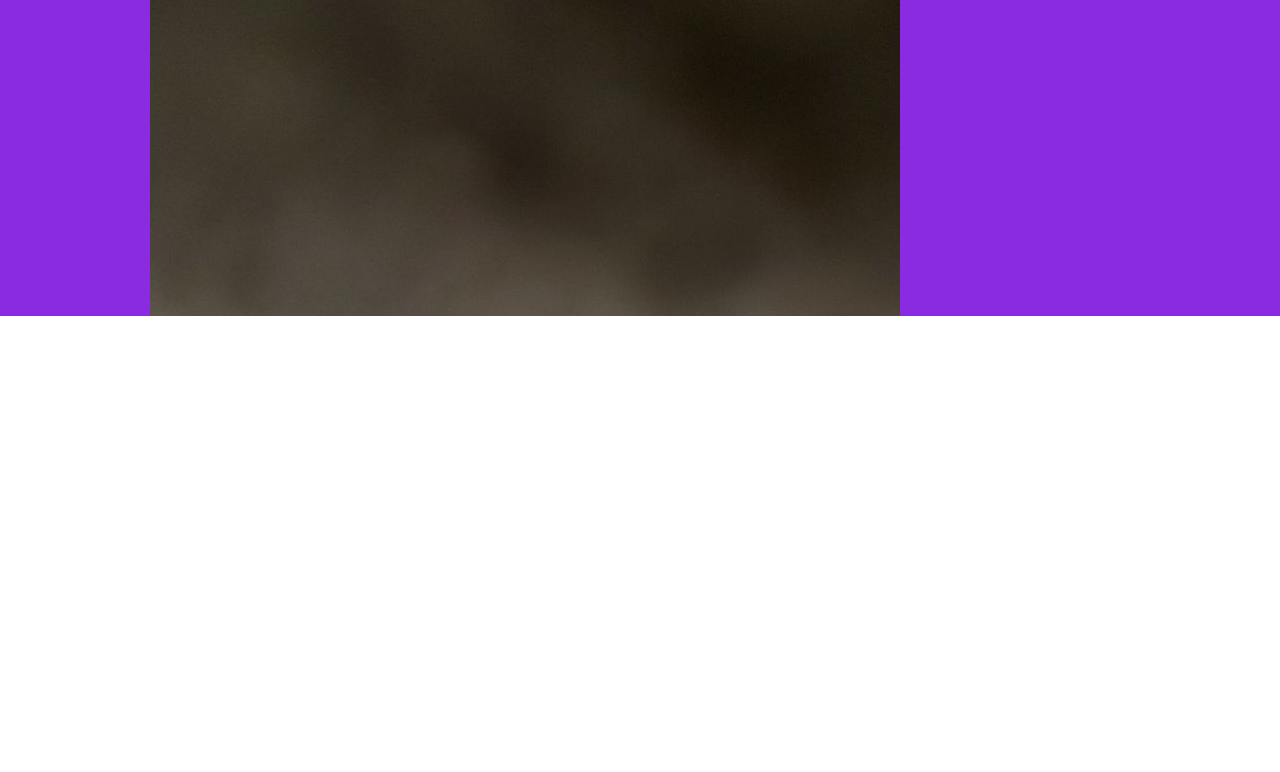
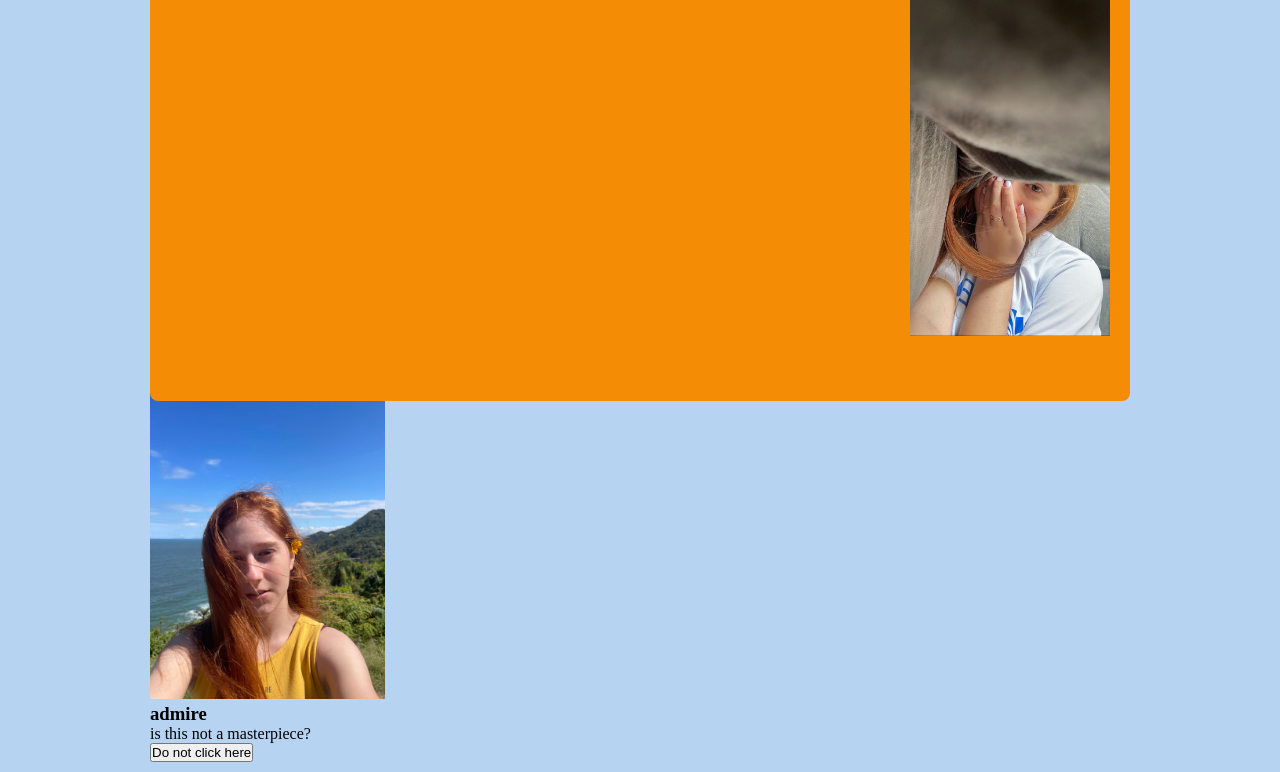
Before and after one commit to Guto8/cat-logo, a plain HTML site: page index.html in a window 1280 px wide. Shown: the part 184-956 px from the top of the page. Before the commit the page ends 800 px from the top, so only its background shows below. Drawn offline with Linux system fonts and the light colour scheme.

Commit message:
terminar

```diff
--- a/index.html
+++ b/index.html
@@ -7,6 +7,7 @@
     <title>Catálogo para a minha mulher</title>
     <link rel="stylesheet" href="style.css">
 </head>
+
 <body>
     <header>
         <div class="content">
@@ -21,16 +22,40 @@
             </nav>
             <div class="header-block">
                 <div class="text">
-                    <h2>
+                    <p>
                         the perfect woman for me
-                    </h2>
+                    </p>
                     <img src="images/ela deitada.jpeg" alt="graazi"  />
-
                 </div>
-
-
-            </header-block></div>
+            </div>
+        </div>
         </div>
     </header>
+    <section class="catalog" id="catalog">
+        <div class="content">
+            <div class="title-wrapper-catalog">
+                <p>appreciate she</p>
+                <h3>catalog</h3>
+            </div>
+            <div class="filter-card">
+                <input
+                type="text"
+                class="search-imput"
+                placeholder="Choose your favorite model"
+                />
+                <button class="search button">search</button>
+            </div>
+            <div class="card-wrapper">
+                <div class="card-item">
+                    <img src="images/the best one.jpeg" alt="graaazi">
+                    <div class="card-content">
+                        <h3>admire</h3>
+                        <p>is this not a masterpiece?</p>
+                        <button type="button">Do not click here </button>
+                    </div>
+                </div>
+            </div>
+        </div>
+    </section>
 </body>
 </html
--- a/style.css
+++ b/style.css
@@ -8,19 +8,19 @@
 
  html,
  body {
-
     width: 100%;
     overflow-x: hidden;
+    background-color: #B7D3F2;
+
  }
 
  header {
-
     width: 100%;
     height: 500px;
-    background-color: blueviolet;
+    background-color: #B7D3F2;
+
  }
  .content{
-
     max-width: 1000px;
     min-width: 300px;
     margin: 0 auto;
@@ -31,29 +31,28 @@
 }
 
 nav {
-
     width: 100%;
     height: 125px;
     display: flex;
     flex-direction: row;
     align-items: center;
     justify-content: space-between;
+
 }
 
 .brand{
-
     font-size: 24px;
     color:black;
     cursor: pointer;
+
 }
 
 nav ul {
-
     display: flex;
     flex-direction: row;
+
 }
 nav ul li{
-
     list-style: none;
     padding: 10px;
     cursor: pointer;
@@ -62,4 +61,72 @@ nav ul li{
 nav ul li a {
     color: blue;
     text-decoration: none;
+
 }
+nav ul li a:hover {
+    color: #f48c06;
+
+}
+
+nav ul button{
+    border: 1px  solid #9d0208;
+    background: transparent;
+    padding: 8px 40px;
+    cursor: pointer;
+    margin-left: 30px;
+    color: #9d0208;
+    font-weight: bold;
+    border-radius: 4px;
+
+}
+nav ul button:hover {
+    transition: background, color 0.6s;
+    background: #f48c06;
+    color: whitesmoke
+
+}
+.content .header-block{
+    max-width: 1000px;
+    min-width: 300px;
+    height: 450px;
+    background-color: #f48c06;
+    border-radius: 8px;
+    position: relative;
+    z-index: 10;
+    padding: 10px;
+
+}
+
+.header-block img {
+    width: 24%;
+    right: 2%;
+    bottom: 2%;
+
+}
+.header-block .text {
+    position: absolute;
+    display: flex;
+    flex-direction: row;
+    justify-content:space-between;
+    bottom: 10%;
+    left: 15%;
+
+}
+
+.header-block .text {
+    color: white;
+    margin-bottom: 20px;
+    text-align: right;
+    transform: translateX(-20px);
+    transition: transform 0.5;
+
+}
+.header-block .text p {
+    color: white;
+
+}
+.card-item img{
+    width: 24%;
+    right: 2%;
+    bottom: 2%;
+}
```
